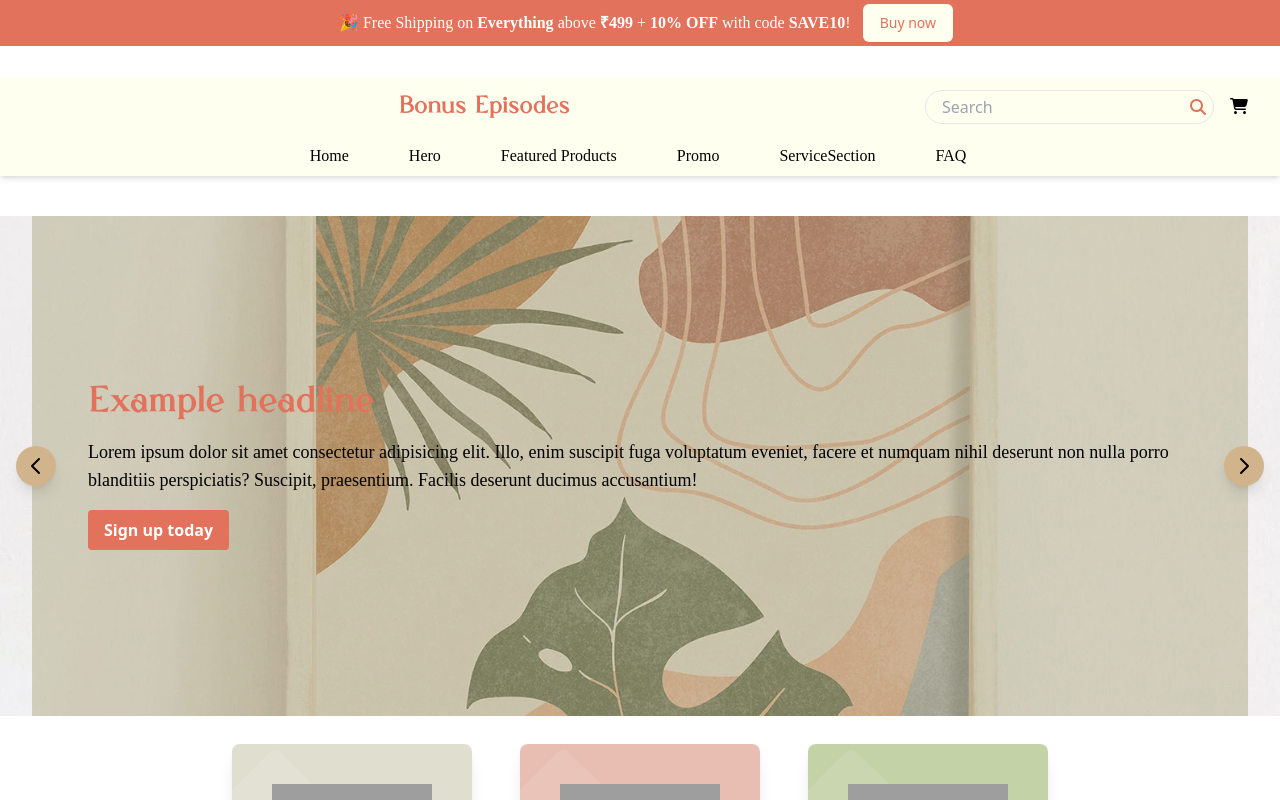
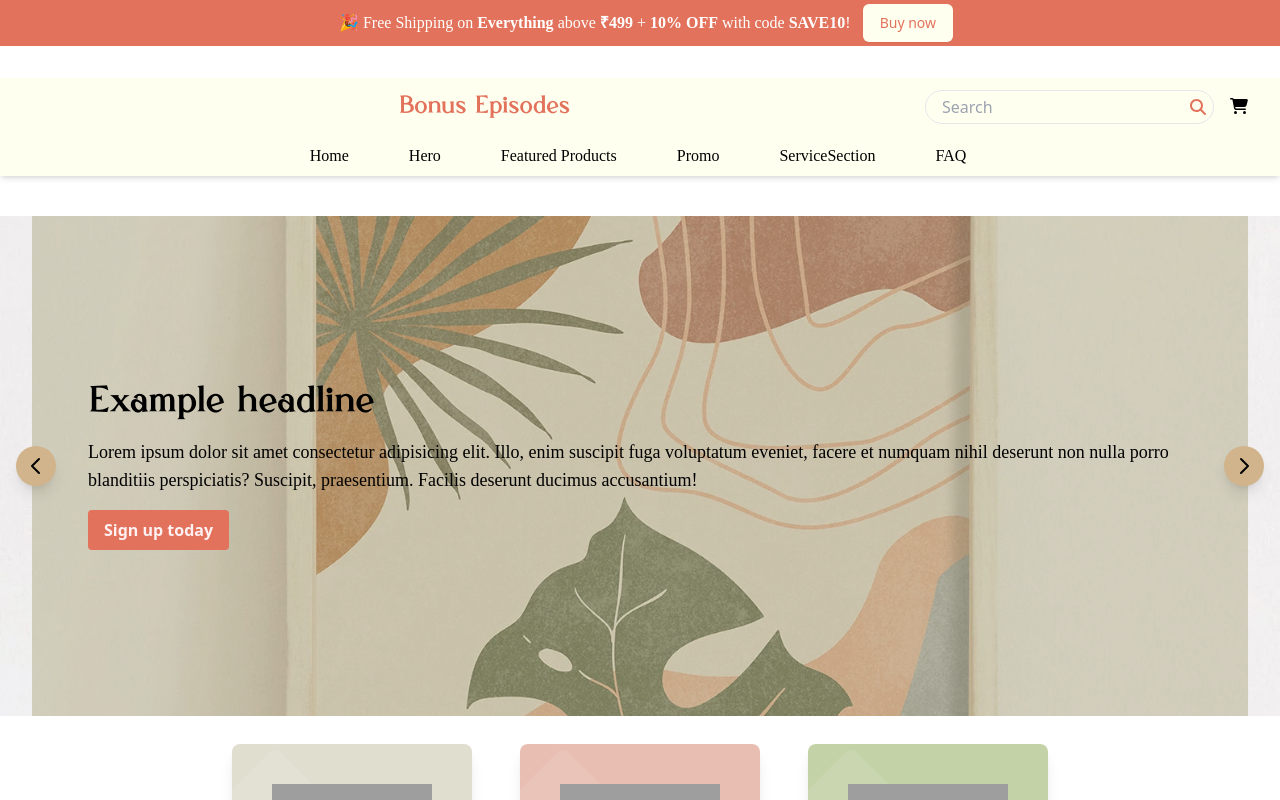
Before and after one commit to 22purnimarani/bonus_episodes_202, a React (Vite) app in the folder bonus_episodes_202/: page / in a window 1280 px wide. Shown: the top 800 px of the page. Built offline with nearby package versions, Linux system fonts and the light colour scheme; grey boxes are pictures that could not be loaded.

Commit message:
removed the link tag from hero card

```diff
--- a/bonus_episodes_202/src/components/Hero.jsx
+++ b/bonus_episodes_202/src/components/Hero.jsx
@@ -54,12 +54,12 @@ const Hero = () => {
             <img
               src={slide.img}
               alt={slide.title}
-              className="w-full h-[500px] object-cover" // `object-cover` sets a constant height
+              className="w-full h-[500px] object-cover"
             />
             <div className="absolute inset-0  bg-sage bg-opacity-50 flex flex-col justify-center items-baseline p-4 ml-8 mr-8">
-              <h1 className="text-4xl font-bold font-fligen text-terracotta">{slide.title}</h1>
+              <h1 className="text-4xl font-bold font-fligen text-black">{slide.title}</h1>
               <p className="text-lg text-black mt-4 ml-10 mr-10 font-yeseva ">{slide.description}</p>
-              <Link to="/products" className="mt-4 inline-block bg-terracotta text-white font-bold px-4 py-2 rounded">{slide.buttonText}</Link>
+              <p className="mt-4 inline-block bg-terracotta text-rose-50 font-bold px-4 py-2 rounded">{slide.buttonText}</p>
 
             </div>
           </div>
```
